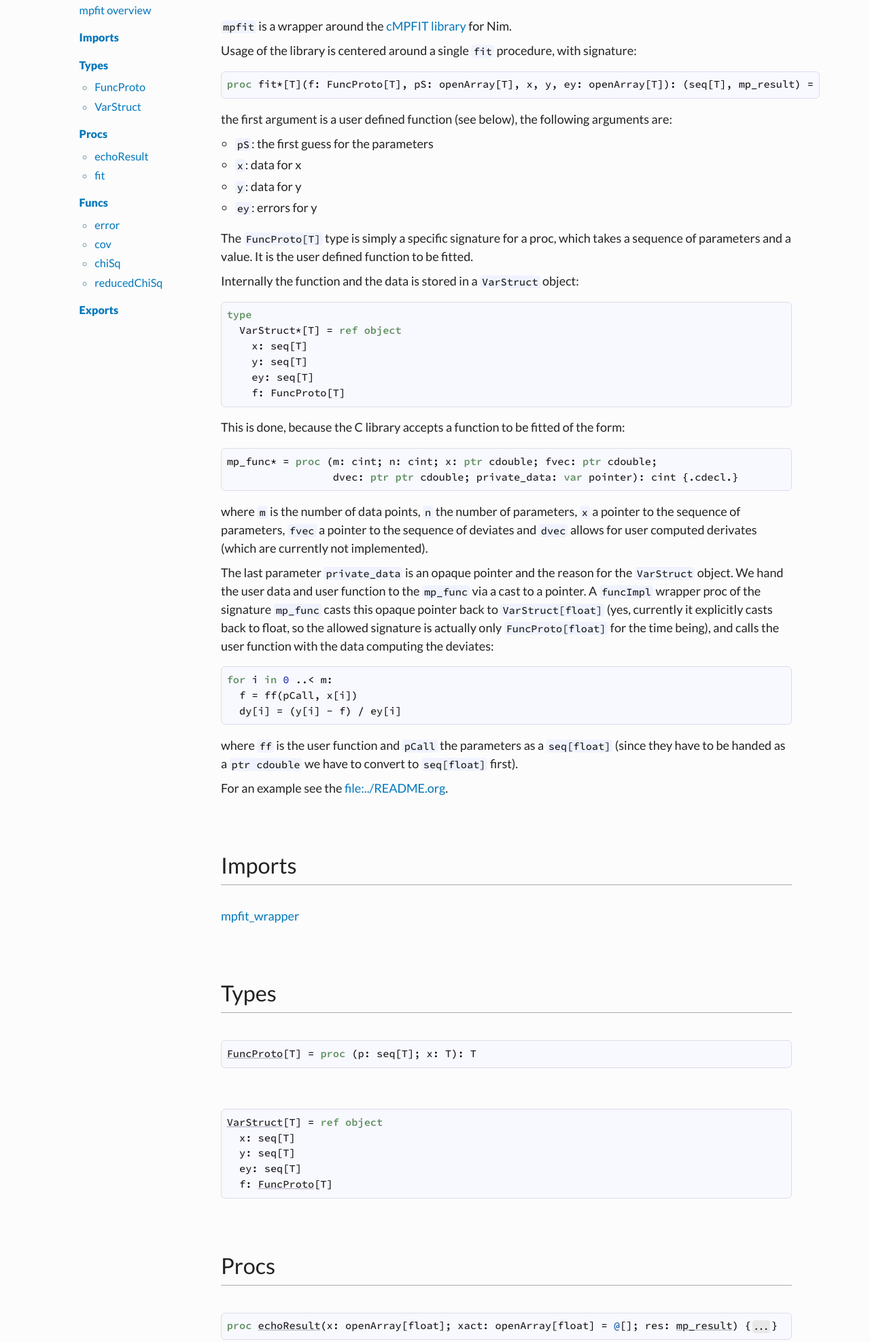
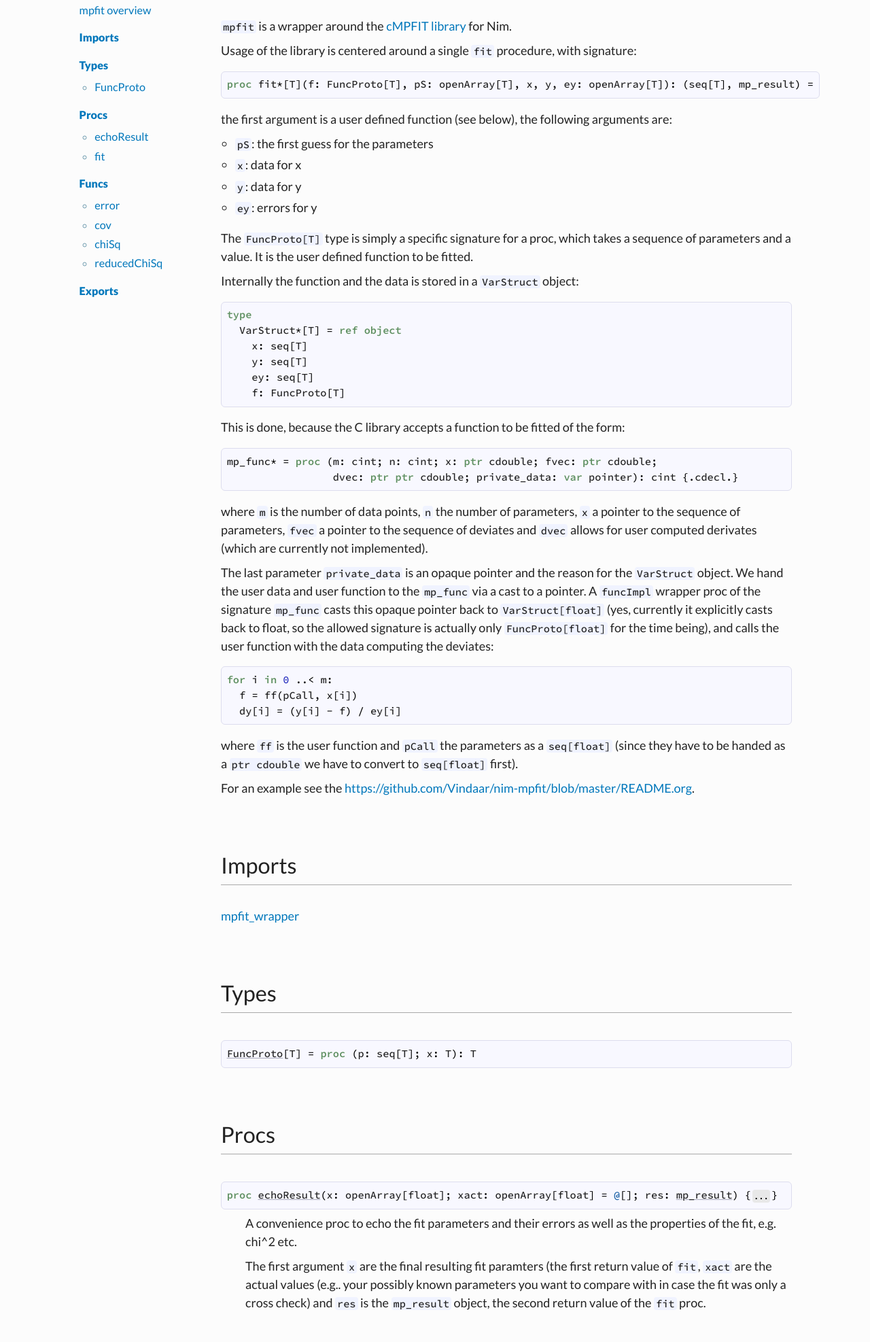
Before and after one commit to Vindaar/nim-mpfit, a plain HTML site: page docs/index.html in a window 1280 px wide. Shown: the part 269-2243 px from the top of the page at 68% size. Drawn offline with Linux system fonts and the light colour scheme; a script that the page names is missing.

Commit message:
update link in documentation

```diff
--- a/docs/index.html
+++ b/docs/index.html
@@ -835,12 +835,6 @@ function main() {
   <ul class="simple simple-toc-section">
       <li><a class="reference" href="#FuncProto"
     title="FuncProto[T] = proc (p: seq[T]; x: T): T"><wbr />Func<wbr />Proto<span class="attachedType"></span></a></li>
-  <li><a class="reference" href="#VarStruct"
-    title="VarStruct[T] = ref object
-  x: seq[T]
-  y: seq[T]
-  ey: seq[T]
-  f: FuncProto[T]"><wbr />Var<wbr />Struct<span class="attachedType"></span></a></li>
 
   </ul>
 </li>
@@ -905,7 +899,7 @@ function main() {
 <pre class="listing"><span class="Keyword">for</span> <span class="Identifier">i</span> <span class="Keyword">in</span> <span class="DecNumber">0</span> <span class="Operator">..&lt;</span> <span class="Identifier">m</span><span class="Punctuation">:</span>
   <span class="Identifier">f</span> <span class="Operator">=</span> <span class="Identifier">ff</span><span class="Punctuation">(</span><span class="Identifier">pCall</span><span class="Punctuation">,</span> <span class="Identifier">x</span><span class="Punctuation">[</span><span class="Identifier">i</span><span class="Punctuation">]</span><span class="Punctuation">)</span>
   <span class="Identifier">dy</span><span class="Punctuation">[</span><span class="Identifier">i</span><span class="Punctuation">]</span> <span class="Operator">=</span> <span class="Punctuation">(</span><span class="Identifier">y</span><span class="Punctuation">[</span><span class="Identifier">i</span><span class="Punctuation">]</span> <span class="Operator">-</span> <span class="Identifier">f</span><span class="Punctuation">)</span> <span class="Operator">/</span> <span class="Identifier">ey</span><span class="Punctuation">[</span><span class="Identifier">i</span><span class="Punctuation">]</span></pre><p>where <tt class="docutils literal"><span class="pre">ff</span></tt> is the user function and <tt class="docutils literal"><span class="pre">pCall</span></tt> the parameters as a <tt class="docutils literal"><span class="pre">seq[float]</span></tt> (since they have to be handed as a <tt class="docutils literal"><span class="pre">ptr cdouble</span></tt> we have to convert to <tt class="docutils literal"><span class="pre">seq[float]</span></tt> first).</p>
-<p>For an example see the <a class="reference external" href="../README.org">file:../README.org</a>. </p>
+<p>For an example see the <a class="reference external" href="https://github.com/Vindaar/nim-mpfit/blob/master/README.org">https://github.com/Vindaar/nim-mpfit/blob/master/README.org</a>. </p>
 </p>
   <div class="section" id="6">
 <h1><a class="toc-backref" href="#6">Imports</a></h1>
@@ -917,18 +911,6 @@ function main() {
 <dl class="item">
 <a id="FuncProto"></a>
 <dt><pre><a href="mpfit.html#FuncProto"><span class="Identifier">FuncProto</span></a><span class="Other">[</span><span class="Identifier">T</span><span class="Other">]</span> <span class="Other">=</span> <span class="Keyword">proc</span> <span class="Other">(</span><span class="Identifier">p</span><span class="Other">:</span> <span class="Identifier">seq</span><span class="Other">[</span><span class="Identifier">T</span><span class="Other">]</span><span class="Other">;</span> <span class="Identifier">x</span><span class="Other">:</span> <span class="Identifier">T</span><span class="Other">)</span><span class="Other">:</span> <span class="Identifier">T</span></pre></dt>
-<dd>
-
-
-
-</dd>
-<a id="VarStruct"></a>
-<dt><pre><a href="mpfit.html#VarStruct"><span class="Identifier">VarStruct</span></a><span class="Other">[</span><span class="Identifier">T</span><span class="Other">]</span> <span class="Other">=</span> <span class="Keyword">ref</span> <span class="Keyword">object</span>
-  <span class="Identifier">x</span><span class="Other">:</span> <span class="Identifier">seq</span><span class="Other">[</span><span class="Identifier">T</span><span class="Other">]</span>
-  <span class="Identifier">y</span><span class="Other">:</span> <span class="Identifier">seq</span><span class="Other">[</span><span class="Identifier">T</span><span class="Other">]</span>
-  <span class="Identifier">ey</span><span class="Other">:</span> <span class="Identifier">seq</span><span class="Other">[</span><span class="Identifier">T</span><span class="Other">]</span>
-  <span class="Identifier">f</span><span class="Other">:</span> <a href="mpfit.html#FuncProto"><span class="Identifier">FuncProto</span></a><span class="Other">[</span><span class="Identifier">T</span><span class="Other">]</span>
-</pre></dt>
 <dd>
 
 
@@ -1008,7 +990,7 @@ given an <tt class="docutils literal"><span class="pre">mp_result</span></tt>, r
       <div class="twelve-columns footer">
         <span class="nim-sprite"></span>
         <br/>
-        <small>Made with Nim. Generated: 2019-09-16 11:30:18 UTC</small>
+        <small>Made with Nim. Generated: 2019-09-16 11:34:54 UTC</small>
       </div>
     </div>
   </div>
```
Also changed, not shown: docs/mpfit_wrapper.html (+1 -1 lines), 2 other files.
